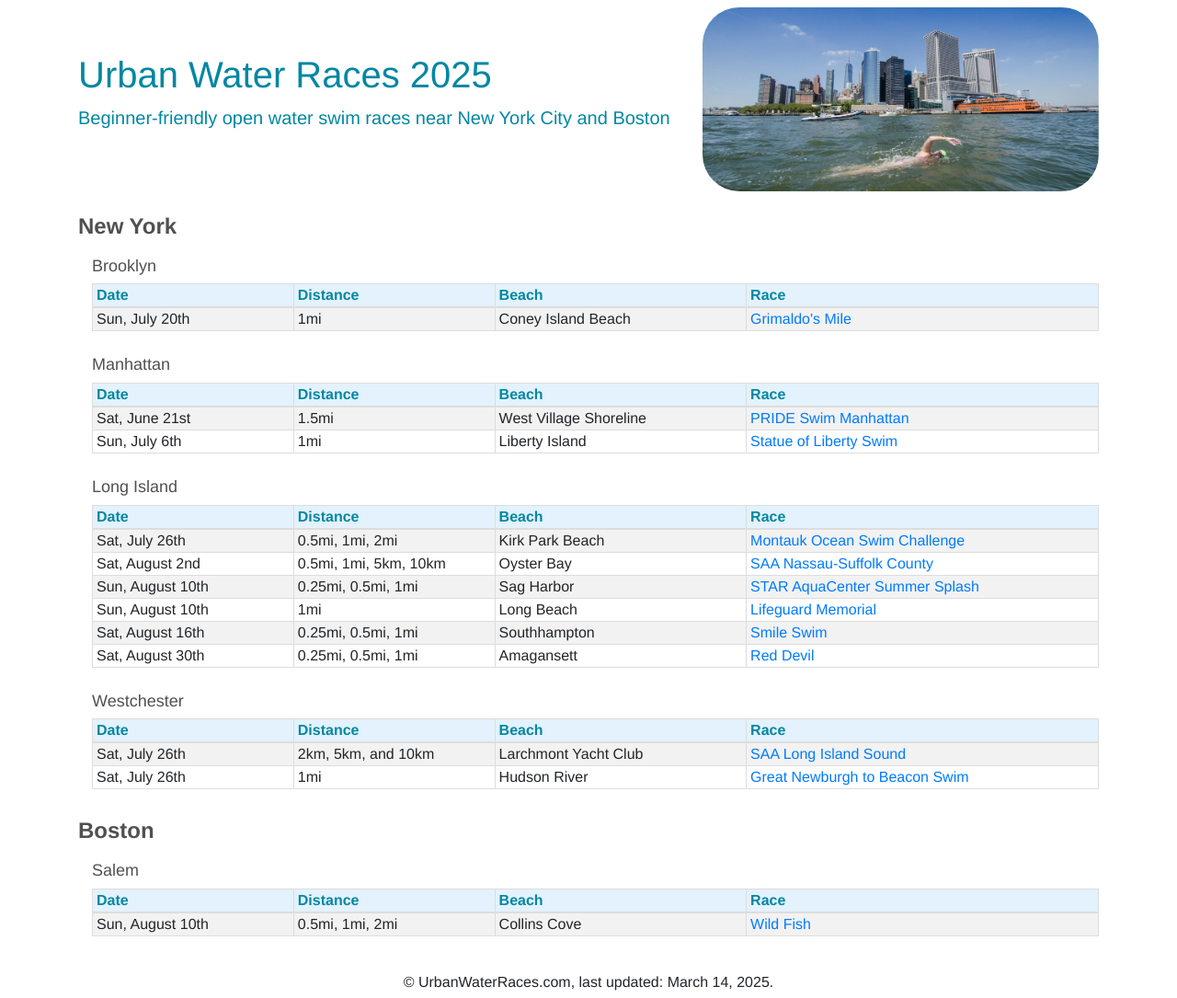
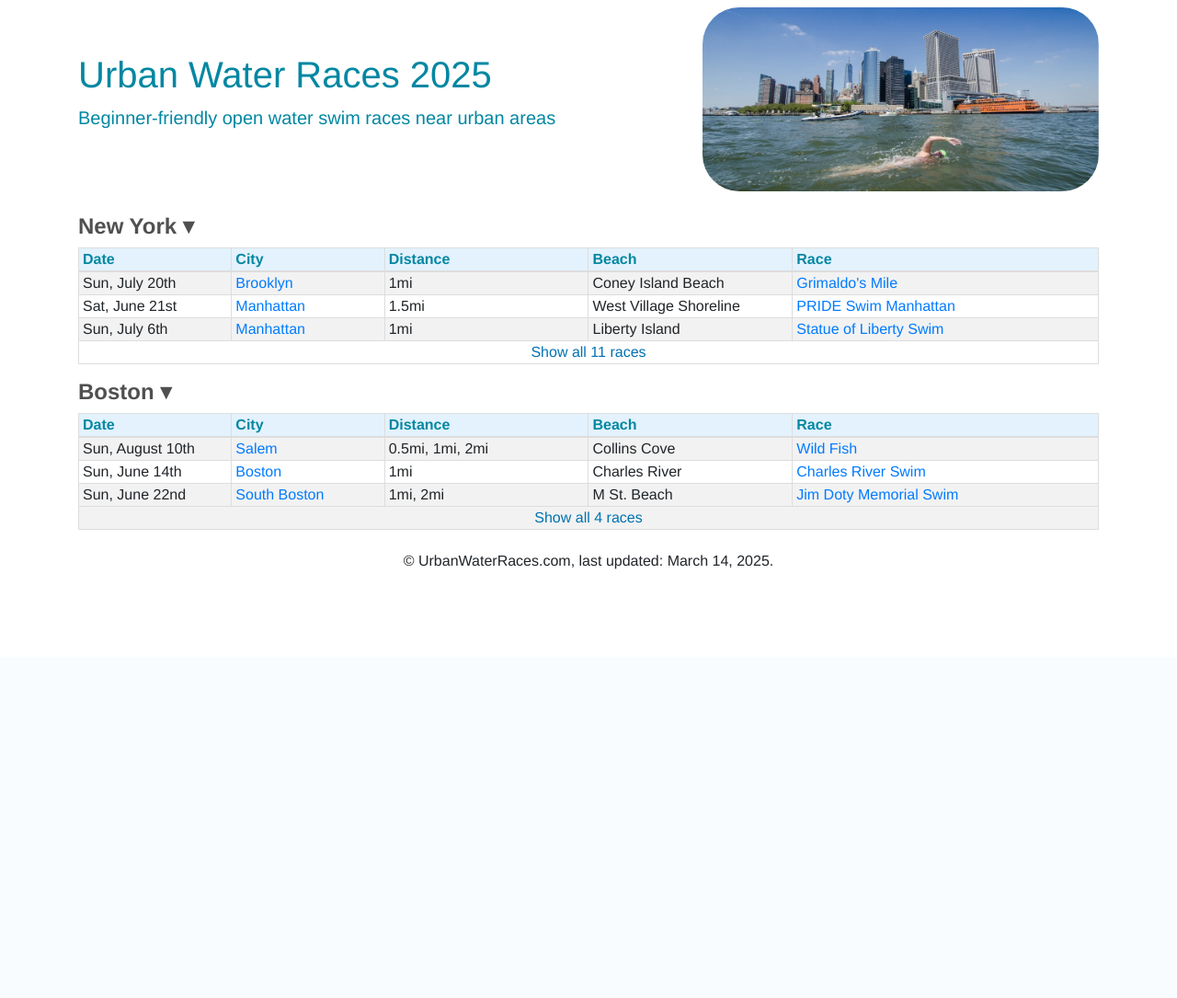
Before and after one commit to jdonohue44/UrbanWaterSwims, a Flask app: page / in a window 1280 px wide. Shown: the part 86-1171 px from the top of the page at 92% size. After the commit the page ends 705 px from the top, so only its background shows below. Run offline with Flask 3, Linux system fonts and the light colour scheme; some libraries are stand-ins or nearby versions.

Commit message:
Add more boston races and make home page table improvements

```diff
--- a/server.py
+++ b/server.py
@@ -228,10 +228,67 @@ swim_races = [
         "course_map": "",
         "time": "12:00pm",
         "estimated_water_temp": "66F",
-        "public_transit": "Commuter rail from North Station (45 mins).",
+        "public_transit": "Commuter rail from North Station to Salem (45 mins).",
         "entry_fee": "$30",
         "prior_experience_requirement": "None.",
         "summary": "Annual community open water swim event in Salem."
+    },
+    {
+        "id": "13",
+        "date": "Sun, June 14th",
+        "location_metro": "Boston",
+        "location_city_or_town": "Boston",
+        "location_beach": "Charles River",
+        "location_coords": ["42.357592","-71.074025"],
+        "title": "Charles River Swim",
+        "url": "https://www.charlesriverswimmingclub.org/?page_id=1087",
+        "image": "https://www.charlesriverswimmingclub.org/wp-content/gallery/2023-swim/CRSC_2023-25.jpg",
+        "distance": "1mi",
+        "course_map": "",
+        "time": "8:00am",
+        "estimated_water_temp": "70F",
+        "public_transit": "The closest MBTA station is the Charles/MGH station on the Red Line or Arlington or Copley Station on the Green Line. Take the Arthur Fiedler footbridge or the Charles/MGH footbridge.",
+        "entry_fee": "$50",
+        "prior_experience_requirement": "To participate, you should be able to swim one mile comfortably in 40 minutes or less.",
+        "summary": "The Charles River Swimming Club, Inc. was founded by a small group of Charles River enthusiasts in 2005. We are big fans of the Charles and are working hard to make the river a favorite swimming spot for Massachusetts."
+    },
+    {
+        "id": "14",
+        "date": "Sun, June 22nd",
+        "location_metro": "Boston",
+        "location_city_or_town": "South Boston",
+        "location_beach": "M St. Beach",
+        "location_coords": ["42.329353","-71.035196"],
+        "title": "Jim Doty Memorial Swim",
+        "url": "https://www.massowsa.org/jim-doty-swim",
+        "image": "https://images.squarespace-cdn.com/content/v1/5a56a5cfb7411c4ca3dc254c/1516049651598-2ZT3UGHO05LH7658XKOV/0812_light-swim-2-620x413.jpg?format=2500w",
+        "distance": "1mi, 2mi",
+        "course_map": "",
+        "time": "8am",
+        "estimated_water_temp": "67F",
+        "public_transit": "Walk from Andrew Station (red line)",
+        "entry_fee": "$30",
+        "prior_experience_requirement": "None.",
+        "summary": "The Doty swim is an informal, one- and two-mile swim held in memory of James Doty. This is a great starter open water event for athletes making the transition to triathlon, open water newbies, teens, and swimmers who might be a little anxious about leaving the chlorinated confines of the pool behind. "
+    },
+    {
+        "id": "15",
+        "date": "Sat, August 9th",
+        "location_metro": "Boston",
+        "location_city_or_town": "South Boston",
+        "location_beach": "Pleasure Bay (Castle Island)",
+        "location_coords": ["42.338858","-71.015243"],
+        "title": "SAA Boston",
+        "url": "https://www.swimacrossamerica.org/site/TR/OpenWater/Boston?pg=entry&fr_id=7921",
+        "image": "https://live.staticflickr.com/65535/53940318078_80619ddf4e_b.jpg",
+        "distance": "0.5mi, 1mi, 2mi",
+        "course_map": "",
+        "time": "10:30am",
+        "estimated_water_temp": "66F",
+        "public_transit": "Take a city bike from Andrew Station (red line)",
+        "entry_fee": "$500 fundraising + $50 registration fee",
+        "prior_experience_requirement": "None.",
+        "summary": "Swim Across America - Boston Open Water Swim! The annual SAA - Boston Swim will be held at Castle Island at Pleasure Bay. We welcome swimmers of all ages and skill levels to help us fight cancer at Dana-Farber Cancer Institute and Mass General Cancer Center!"
     }
 ];
 
--- a/static/home.js
+++ b/static/home.js
@@ -51,49 +51,47 @@
 // }
 
 
-
-
 // ------- TABLE OPTION -------
 function display_swim_races(swim_races) {
     const container = $('#swim-races-container');
     container.empty();
 
-    // Group races by metropolitan area and city
+    // Group races by metro
     const groupedByMetro = {};
     swim_races.forEach(race => {
         if (!groupedByMetro[race.location_metro]) {
-            groupedByMetro[race.location_metro] = {};
+            groupedByMetro[race.location_metro] = [];
         }
-        if (!groupedByMetro[race.location_metro][race.location_city_or_town]) {
-            groupedByMetro[race.location_metro][race.location_city_or_town] = [];
-        }
-        groupedByMetro[race.location_metro][race.location_city_or_town].push(race);
+        groupedByMetro[race.location_metro].push(race);
     });
 
-    // Create nested tree structure with tables
-    Object.keys(groupedByMetro).forEach(metro => {
-        // const metroHeader = $(`<h3 class="metro-header">${metro}</h3>`);
-        const metroHeader = $(`<h2 class="metro-header"><a href="/search_results?q=${metro}" style="color: #505050">${metro}</a></h2>`);
-        const cityList = $('<div class="city-list"></div>');
+    // For each metro, build collapsible table
+    Object.keys(groupedByMetro).forEach((metro, index) => {
+        const races = groupedByMetro[metro];
 
-        Object.keys(groupedByMetro[metro]).forEach(city => {
         // Sort races by date
-            groupedByMetro[metro][city].sort((a, b) => new Date(a.date) - new Date(b.date));
+        races.sort((a, b) => new Date(a.date) - new Date(b.date));
 
-            // const cityHeader = $(`<h5 class="city-header collapsible d-flex align-items-center" data-expanded="true">
-            //     <span class="toggle-icon">&#9662;</span> <span class="ms-2">${city}</span>
-            // </h5>`);
+        const metroId = `metro-${index}`;
+        const toggleId = `toggle-${index}`;
 
-            const cityHeader = $(`<h3 class="city-header"><a href="/search_results?q=${city}" style="color: #505050">${city}</a></h3>`);
+        // Create metro header with toggle link
+        const metroHeader = $(`
+            <h2 class="metro-header" style="cursor: pointer;" id="${toggleId}">
+                <a style="color: #505050; text-decoration: none;">${metro} ▾</a>
+            </h2>
+        `);
 
+        // Build race table (initially collapsed)
         const raceTable = $(`
-                <table class="race-table table table-bordered table-striped table-hover mt-2">
+            <table class="race-table table table-bordered table-striped table-hover mt-2" id="${metroId}">
                 <thead class="table-light">
                     <tr>
-                        <th style="width: 20%;">Date</th>
+                        <th style="width: 15%;">Date</th>
+                        <th style="width: 15%;">City</th>
                         <th style="width: 20%;">Distance</th>
-                        <th style="width: 25%;">Beach</th>
-                        <th style="width: 35%;">Race</th>
+                        <th style="width: 20%;">Beach</th>
+                        <th style="width: 30%;">Race</th>
                     </tr>
                 </thead>
                 <tbody></tbody>
@@ -101,115 +99,54 @@ function display_swim_races(swim_races) {
         `);
         const raceBody = raceTable.find('tbody');
 
-            groupedByMetro[metro][city].forEach(race => {
-                const raceRow = $(
-                    `<tr>
+        races.forEach((race, i) => {
+            const city = race.location_city_or_town;
+            const rowClass = i >= 3 ? 'extra-row' : ''; // hide extra rows by default
+            const raceRow = $(`
+                <tr class="${rowClass}" ${i >= 3 ? 'style="display: none;"' : ''}>
                     <td style="font-weight: 500;">${race.date}</td>
+                    <td style="font-weight: 400;"><a href="/search_results?q=${city}">${city}</a></td>
                     <td style="font-weight: 500;">${race.distance}</td>
                     <td style="font-weight: 400;">${race.location_beach}</td>
                     <td style="font-weight: 400;"><a href="/view/${race.id}" class="race-link">${race.title}</a></td>
-                    </tr>`
-                );
+                </tr>
+            `);
             raceBody.append(raceRow);
         });
 
-            cityList.append($('<div class="row">')
-                .append($('<div class="col-12">').append(cityHeader, raceTable)));
-        });
+        // "Show all" button if more than 3 races
+        if (races.length > 3) {
+            const showAllRow = $(`
+                <tr class="show-all-row">
+                    <td colspan="5" style="text-align: center;">
+                        <a href="#" class="show-all-link">Show all ${races.length} races</a>
+                    </td>
+                </tr>
+            `);
+            raceBody.append(showAllRow);
 
-        container.append(metroHeader, cityList);
+            showAllRow.find('.show-all-link').on('click', function (e) {
+                e.preventDefault();
+                raceTable.find('.extra-row').slideToggle();
+                const isExpanded = $(this).text().includes('Show all');
+                $(this).text(isExpanded ? 'Show less' : `Show all ${races.length} races`);
             });
         }
 
+        // Toggle table visibility on header click
+        metroHeader.on('click', function () {
+            raceTable.slideToggle();
+            const arrow = $(this).find('a');
+            arrow.html(arrow.html().includes('▸') ? `${metro} ▾` : `${metro} ▸`);
+        });
+
+        container.append(metroHeader);
+        container.append(raceTable);
+    });
+}
 
 
 // ------- CONTROLLERS -------
 $(document).ready(function() {
     display_swim_races(data["swim_races"]);
 });
-
-
-
-// ----- TOP X ONLY ----
-// function display_swim_races(swim_races) {
-//     const container = $('#swim-races-container');
-//     container.empty();
-
-//     // Group races by metropolitan area and city
-//     const groupedByMetro = {};
-//     swim_races.forEach(race => {
-//         if (!groupedByMetro[race.location_metro]) {
-//             groupedByMetro[race.location_metro] = {};
-//         }
-//         if (!groupedByMetro[race.location_metro][race.location_city_or_town]) {
-//             groupedByMetro[race.location_metro][race.location_city_or_town] = [];
-//         }
-//         groupedByMetro[race.location_metro][race.location_city_or_town].push(race);
-//     });
-
-//     // Create nested tree structure with tables
-//     Object.keys(groupedByMetro).forEach(metro => {
-//         const metroHeader = $(`<h2 class="metro-header"><a href="/search_results?q=${metro}" style="color: #505050">${metro}</a></h2>`);
-//         const cityList = $('<div class="city-list"></div>');
-
-//         Object.keys(groupedByMetro[metro]).forEach(city => {
-//             // Sort races by date
-//             groupedByMetro[metro][city].sort((a, b) => new Date(a.date) - new Date(b.date));
-
-//             // Create city header
-//             const cityHeader = $(`<h3 class="city-header"><a href="/search_results?q=${city}" style="color: #505050">${city}</a></h3>`);
-
-//             // Create race table
-//             const raceTable = $(`
-//                 <table class="race-table table table-bordered table-striped table-hover mt-2">
-//                     <thead class="table-light">
-//                         <tr>
-//                             <th style="width: 20%;">Date</th>
-//                             <th style="width: 20%;">Distance</th>
-//                             <th style="width: 25%;">Beach</th>
-//                             <th style="width: 35%;">Race</th>
-//                         </tr>
-//                     </thead>
-//                     <tbody></tbody>
-//                 </table>
-//             `);
-//             const raceBody = raceTable.find('tbody');
-
-//             // Limit to top 3 races
-//             const topRaces = groupedByMetro[metro][city].slice(0, 1);
-//             topRaces.forEach(race => {
-//                 const raceRow = $(`
-//                     <tr>
-//                         <td style="font-weight: 600;">${race.date}</td>
-//                         <td style="font-weight: 600;">${race.distance}</td>
-//                         <td style="font-weight: 400;">${race.location_beach}</td>
-//                         <td style="font-weight: 400;"><a href="/view/${race.id}" class="race-link">${race.title}</a></td>
-//                     </tr>
-//                 `);
-//                 raceBody.append(raceRow);
-//             });
-
-//             // Add final row with search link if more races exist
-//             if (groupedByMetro[metro][city].length > 1) {
-//                 const searchRow = $(`
-//                     <tr>
-//                         <td colspan="4" class="text-center">
-//                             <a href="/search_results?q=${city}" class="fw-bold text-primary">Search all races in ${city} →</a>
-//                         </td>
-//                     </tr>
-//                 `);
-//                 raceBody.append(searchRow);
-//             }
-
-//             cityList.append($('<div class="row">')
-//                 .append($('<div class="col-12">').append(cityHeader, raceTable)));
-//         });
-
-//         container.append(metroHeader, cityList);
-//     });
-// }
-
-// // ------- CONTROLLERS -------
-// $(document).ready(function() {
-//     display_swim_races(data["swim_races"]);
-// });
--- a/static/main.css
+++ b/static/main.css
@@ -25,6 +25,20 @@ body {
     background-color: #e3f2fd !important;
     border: 2px solid #0387a2 !important;
 } */
+.metro-header {
+    margin-top: 1.5rem;
+    font-weight: bold;
+}
+
+.race-table td, .race-table th {
+    vertical-align: middle;
+}
+
+.show-all-link {
+    font-weight: 500;
+    color: #0072B2;
+    cursor: pointer;
+}
 .metro-header {
     font-size: 24px;
     font-weight: bold;
--- a/templates/home.html
+++ b/templates/home.html
@@ -11,7 +11,7 @@
     <div class="d-flex align-items-center justify-content-between mb-4" id="home-banner" style="margin-top: 0.5em;">
         <div>
             <h1>Urban Water Races 2025</h1>
-            <p class="lead">Beginner-friendly open water swim races near New York City and Boston</p>
+            <p class="lead">Beginner-friendly open water swim races near urban areas</p>
         </div>
         <img src="/static/img/ows_m.jpg"
             alt="Logo"
```
Lines whose indentation alone changed are shown as unchanged.
